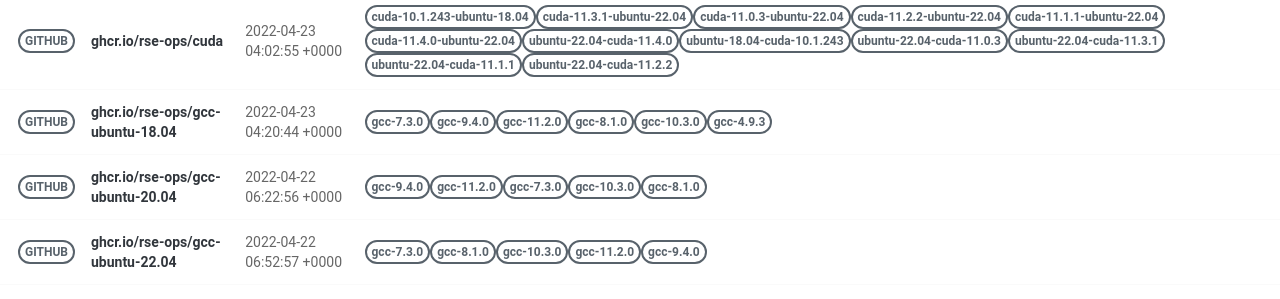
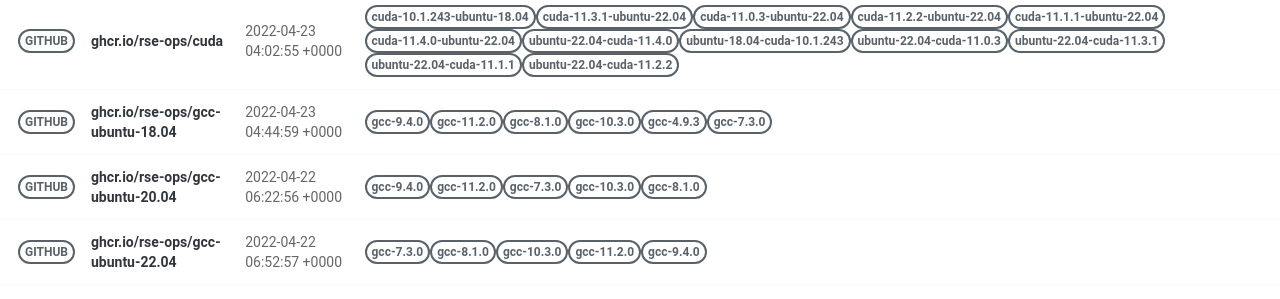
Before and after one commit to rse-ops/docker-images, a Jekyll site: the page built from pages/index.md, in a window 1280 px wide. Shown: the part 502-801 px from the top of the page. Built offline with Jekyll 4.4.1, drawn with Linux system fonts in a browser that asks for light colours; nearby versions of some CDN libraries; part of the change alters nothing that is shown.

Commit message:
Automated push to update library 2022-04-23

```diff
--- a/_library/ghcr.io-rse-ops-gcc-ubuntu-18.04.md
+++ b/_library/ghcr.io-rse-ops-gcc-ubuntu-18.04.md
@@ -1,14 +1,11 @@
 ---
 layout: container
 name: ghcr.io/rse-ops/gcc-ubuntu-18.04
-updated_at: 2022-04-23 04:20:44.873657
+updated_at: 2022-04-23 04:44:59.359057
 
 
 container_url: https://github.com/orgs/rse-ops/packages/container/package/gcc-ubuntu-18.04
 versions:
- - tag: gcc-7.3.0
-   dockerfile: https://github.com/rse-ops/docker-images/blob/main/ubuntu/gcc/Dockerfile
-   manifest: https://crane.ggcr.dev/manifest/ghcr.io/rse-ops/gcc-ubuntu-18.04:gcc-7.3.0
  - tag: gcc-9.4.0
    dockerfile: https://github.com/rse-ops/docker-images/blob/main/ubuntu/gcc/Dockerfile
    manifest: https://crane.ggcr.dev/manifest/ghcr.io/rse-ops/gcc-ubuntu-18.04:gcc-9.4.0
@@ -24,5 +21,8 @@ versions:
  - tag: gcc-4.9.3
    dockerfile: https://github.com/rse-ops/docker-images/blob/main/ubuntu/gcc/Dockerfile
    manifest: https://crane.ggcr.dev/manifest/ghcr.io/rse-ops/gcc-ubuntu-18.04:gcc-4.9.3
+ - tag: gcc-7.3.0
+   dockerfile: https://github.com/rse-ops/docker-images/blob/main/ubuntu/gcc/Dockerfile
+   manifest: https://crane.ggcr.dev/manifest/ghcr.io/rse-ops/gcc-ubuntu-18.04:gcc-7.3.0
 
 ---
```
